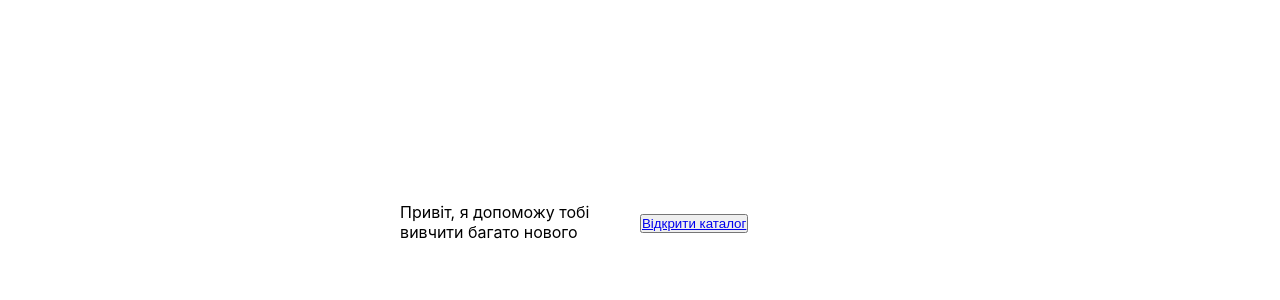
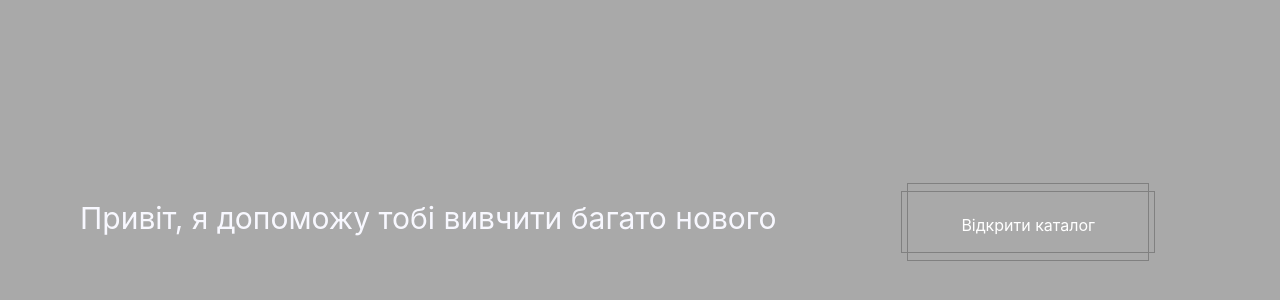
Before and after one commit to Allex372/military-home, a React (Create React App) app: page / in a window 1280 px wide. Shown: the part 178-478 px from the top of the page. Built offline with nearby package versions, Linux system fonts and the light colour scheme.

Commit message:
add test styles

```diff
--- a/src/constants/pistolsArray.tsx
+++ b/src/constants/pistolsArray.tsx
@@ -1,6 +1,6 @@
 
 export const PistolsArray = [
-    { id: 1, name: 'Glock', description: 'lorem asdsad asd asd asdjnda jn jans kjsand kjasn jaksn sadn jk', img: 'src' },
+    { id: 1, name: 'Glock', description: 'lorem asdsad asd asd asdjnda jn jans kjsand kjasn jaksn sadn jk lorem asdsad asd asd asdjnda jn jans kjsand kjasn jaksn sadn jk', img: 'src' },
     { id: 2, name: 'Glock1', description: 'lorem asdsad asd asd asdjnda jn jans kjsand kjasn jaksn sadn jk', img: 'src/' },
     { id: 3, name: 'Glock2', description: 'lorem asdsad asd asd asdjnda jn jans kjsand kjasn jaksn sadn jk', img: 'src/' },
     { id: 4, name: 'Glock3', description: 'lorem asdsad asd asd asdjnda jn jans kjsand kjasn jaksn sadn jk', img: 'src/' },
--- a/src/layouts/BaseLayout/BaseLayout.module.css
+++ b/src/layouts/BaseLayout/BaseLayout.module.css
@@ -1,8 +1,9 @@
-.wrapper{
+.wrapper {
     width: 100%;
     height: 100vh;
     display: flex;
     flex-direction: column;
     justify-content: center;
     align-items: center;
+    background-color: darkgray;
 }
--- a/src/pages/GreatingPage/Greating.module.css
+++ b/src/pages/GreatingPage/Greating.module.css
@@ -1,17 +1,187 @@
-.wrapper{
+.wrapper {
     display: flex;
     flex-direction: column;
     justify-content: center;
-    align-items: center;
+    width: 100%;
 }
 
-.blockWrapper{
+.blockWrapper {
     width: 100%;
     display: flex;
-    justify-content: space-around;
-    align-items: center;
+    justify-content: center;
+    align-items: baseline;
 }
 
-.textWrapper{
-    width: 50%;
+.textWrapper {
+    font-size: 30px;
+    color: ghostwhite;
+    text-align: end;
+    margin-left: 5rem;
 }
+
+.btn,
+p {
+    display: inline-block;
+    vertical-align: middle;
+}
+
+.btn {
+    content: "Відкрити каталог";
+    color: white;
+    position: relative;
+    width: 240px;
+    height: 60px;
+    margin: 10px;
+}
+
+.btn p {
+    width: 100%;
+    height: 100%;
+}
+
+.btn a {
+    display: block;
+    width: 100%;
+    height: 60px;
+}
+
+.btn span {
+    display: block;
+    width: 100%;
+    height: 60px;
+    padding-top: 23px;
+}
+
+.btnWrapper {
+    max-width: 600px;
+    text-align: center;
+    margin: 150px auto;
+}
+
+.btn p::before {
+    content: "";
+    position: absolute;
+    border-top: 1px solid gray;
+    border-bottom: 1px solid gray;
+    top: -1px;
+    left: -7px;
+    right: -7px;
+    bottom: -1px;
+}
+
+.btn p::after {
+    content: "";
+    position: absolute;
+    border-left: 1px solid gray;
+    border-right: 1px solid gray;
+    top: -9px;
+    bottom: -9px;
+    left: -1px;
+    right: -1px;
+}
+
+.btn:hover p::before,
+.btn:hover p::after {
+    border: none;
+}
+
+
+/* the hover state for the inner button */
+.btn a {
+    background: inherit;
+    color: inherit;
+    transition-property: background, color;
+    transition-duration: 0.1s;
+    transition-timing-function: ease-out;
+}
+
+.btn:hover a {
+    background: white;
+    color: black;
+}
+
+/* the inset border on hover */
+.btn a::before {
+    content: "";
+    position: absolute;
+    border: 5px solid black;
+    left: 1px;
+    top: 1px;
+    right: 1px;
+    bottom: 1px;
+    transition-property: opacity, background, color;
+    transition-duration: 0.2s;
+    transition-timing-function: ease-out;
+    opacity: 0;
+}
+
+.btn:hover a::before {
+    opacity: 1;
+}
+
+/* the shrinking outer edges */
+.btn::before {
+    content: "";
+    height: 1px;
+    position: absolute;
+    background: gray;
+    bottom: 68px;
+    left: 0;
+    right: 0;
+    transition-property: left, right;
+    transition-duration: 0.3s;
+    transition-timing-function: ease-out;
+}
+
+.btn::after {
+    content: "";
+    height: 1px;
+    position: absolute;
+    background: gray;
+    top: 68px;
+    left: 0;
+    right: 0;
+    transition-property: left, right;
+    transition-duration: 0.3s;
+    transition-timing-function: ease-out;
+}
+
+.btn:hover::before,
+.btn:hover::after {
+    left: 50%;
+    right: 50%;
+}
+
+.btn span::before {
+    content: "";
+    width: 1px;
+    position: absolute;
+    background: gray;
+    top: 0;
+    bottom: 0;
+    left: -7px;
+    right: 0;
+    transition-property: top, bottom;
+    transition-duration: 0.3s;
+    transition-timing-function: ease-out;
+}
+
+.btn span::after {
+    content: "";
+    width: 1px;
+    position: absolute;
+    background: gray;
+    top: 0;
+    bottom: 0;
+    right: -7px;
+    transition-property: top, bottom;
+    transition-duration: 0.3s;
+    transition-timing-function: ease-out;
+
+}
+
+.btn:hover span::before,
+.btn:hover span::after {
+    top: 50%;
+    bottom: 50%;
+}
--- a/src/pages/GreatingPage/GreatingPage.tsx
+++ b/src/pages/GreatingPage/GreatingPage.tsx
@@ -9,8 +9,14 @@ export const GreatingPage = () => {
                 <div className={styles.textWrapper}>
                     <p>Привіт, я допоможу тобі вивчити багато нового</p>
                 </div>
-                <div className={styles.textWrapper}>
-                    <button><Link to='/weapones-categories'>Відкрити каталог</Link></button>
+                <div className={styles.btnWrapper}>
+                    <Link to='/weapones-categories'>
+                        <div className={styles.btn}>
+                            <p>
+                                <span>Відкрити каталог</span>
+                            </p>
+                        </div>
+                    </Link>
                 </div>
             </div>
         </div>
--- a/src/pages/PistolsList/PistolsList.module.css
+++ b/src/pages/PistolsList/PistolsList.module.css
@@ -1,35 +1,69 @@
-.wrapper{
+.wrapper {
     width: 100%;
     display: flex;
     align-items: center;
 }
 
-.listWrapper{
+.categoriesList {
+    display: flex;
+    flex-wrap: wrap;
+    gap: 20px;
+    margin-top: 20px;
+}
+
+.linkStyle {
+    text-decoration: none;
+    color: white;
+    margin-bottom: 20px;
+    cursor: pointer;
+}
+
+.linkStyle:hover {
+    border-radius: 10px;
+    border: 2px solid white;
+    padding: 10px;
+    transition: 0.5s;
+}
+
+.listWrapper {
     width: 50%;
     align-items: center;
     display: flex;
     flex-direction: column;
 }
 
-li{
-    cursor: pointer;
-}
-
-li:hover{
-    color: blue;
-}
-.descriptionWrapper{
+.descriptionWrapper {
     width: 50%;
     display: flex;
     flex-direction: column;
 }
 
-.imageWrapper{
+.imageWrapper {
     height: 200px;
     width: 300px;
+    margin-top: 20px;
 }
 
-.image{
+.image {
     height: 100%;
     width: 100%;
 }
+
+.weaponDescription {
+    display: flex;
+    flex-direction: column;
+    /* align-items: center; */
+}
+
+.weaponName {
+    font-size: 30px;
+    font-weight: bold;
+    color: ghostwhite;
+}
+
+.weaponTest {
+    margin-top: 20px;
+    text-align: left;
+    max-width: 300px;
+    color: ghostwhite;
+}
--- a/src/pages/PistolsList/PistolsList.tsx
+++ b/src/pages/PistolsList/PistolsList.tsx
@@ -17,7 +17,7 @@ export const PistolsList = () => {
                 <ul>
                     {
                         PistolsArray.map((el: PistolsInterface) => (
-                            <li key={el.id} onClick={() => setPistolId({ ...el })}>{el.name}</li>
+                            <li key={el.id} className={styles.linkStyle} onClick={() => setPistolId({ ...el })}>{el.name}</li>
                         ))
                     }
                 </ul>
@@ -25,14 +25,15 @@ export const PistolsList = () => {
             <div className={styles.descriptionWrapper}>
                 {
                     pistolId ?
-                        (<div>
+                        (<div className={styles.weaponDescription}>
+                            <div className={styles.weaponName}>{pistolId.name}</div>
                             <div className={styles.imageWrapper}>
                                 <img src={img} className={styles.image} alt='Пістолет' />
                             </div>
-                            <div>{pistolId.name}</div>
-                            <div>{pistolId.description}</div>
+
+                            <div className={styles.weaponTest}>{pistolId.description}</div>
                         </div>)
-                        : <p>Оберіть пістолет з списку</p>
+                        : <p style={{ color: 'ghostwhite' }}>Оберіть пістолет з списку</p>
                 }
             </div>
         </div>
--- a/src/pages/WeaponesCategory/WeaponesCategories.module.css
+++ b/src/pages/WeaponesCategory/WeaponesCategories.module.css
@@ -1,12 +1,30 @@
-.wrapper{
+.wrapper {
     display: flex;
     flex-direction: column;
     align-items: center;
 }
 
-.categoriesList{
+.title {
+    font-size: 5rem;
+    color: ghostwhite;
+
+}
+
+.categoriesList {
     display: flex;
     flex-wrap: wrap;
     gap: 20px;
     margin-top: 20px;
 }
+
+.linkStyle {
+    text-decoration: none;
+    color: white;
+}
+
+.linkStyle:hover {
+    border-radius: 10px;
+    border: 2px solid white;
+    padding: 10px;
+    transition: 0.5s;
+}
--- a/src/pages/WeaponesCategory/WeaponesCategory.tsx
+++ b/src/pages/WeaponesCategory/WeaponesCategory.tsx
@@ -19,12 +19,12 @@ interface WeaponeCategory {
 export const WeaponesCategory = () => {
     return (
         <div className={styles.wrapper}>
-            <p>Weapones categories</p>
+            <p className={styles.title}>Обери категорію збої</p>
             <div className={styles.categoriesList}>
                 {
                     categoriesArray.map((el: WeaponeCategory) => (
                         <div key={el.id}>
-                            <Link to={el.link}>
+                            <Link to={el.link} className={styles.linkStyle}>
                                 {el.name}
                             </Link>
                         </div>
```
